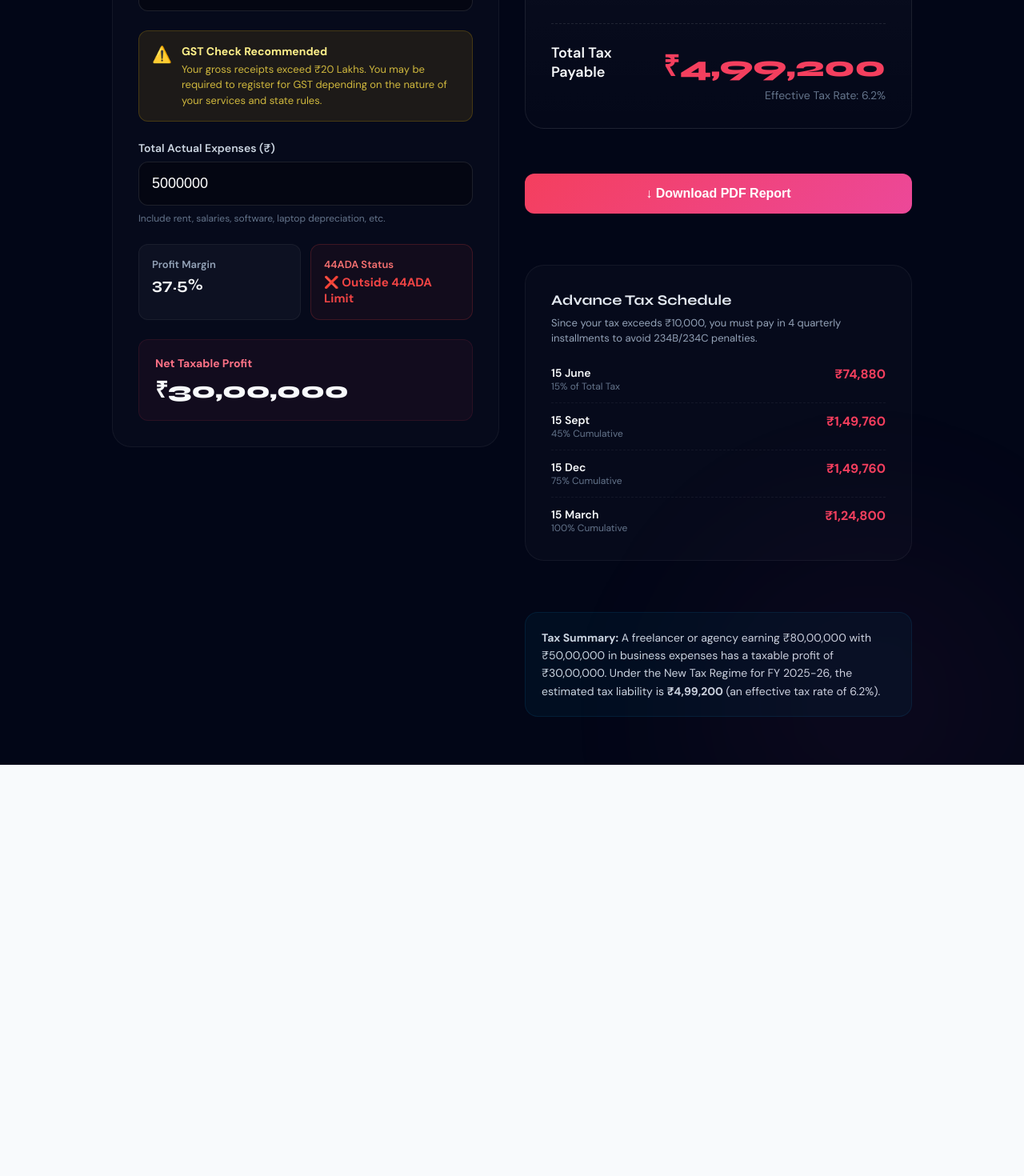
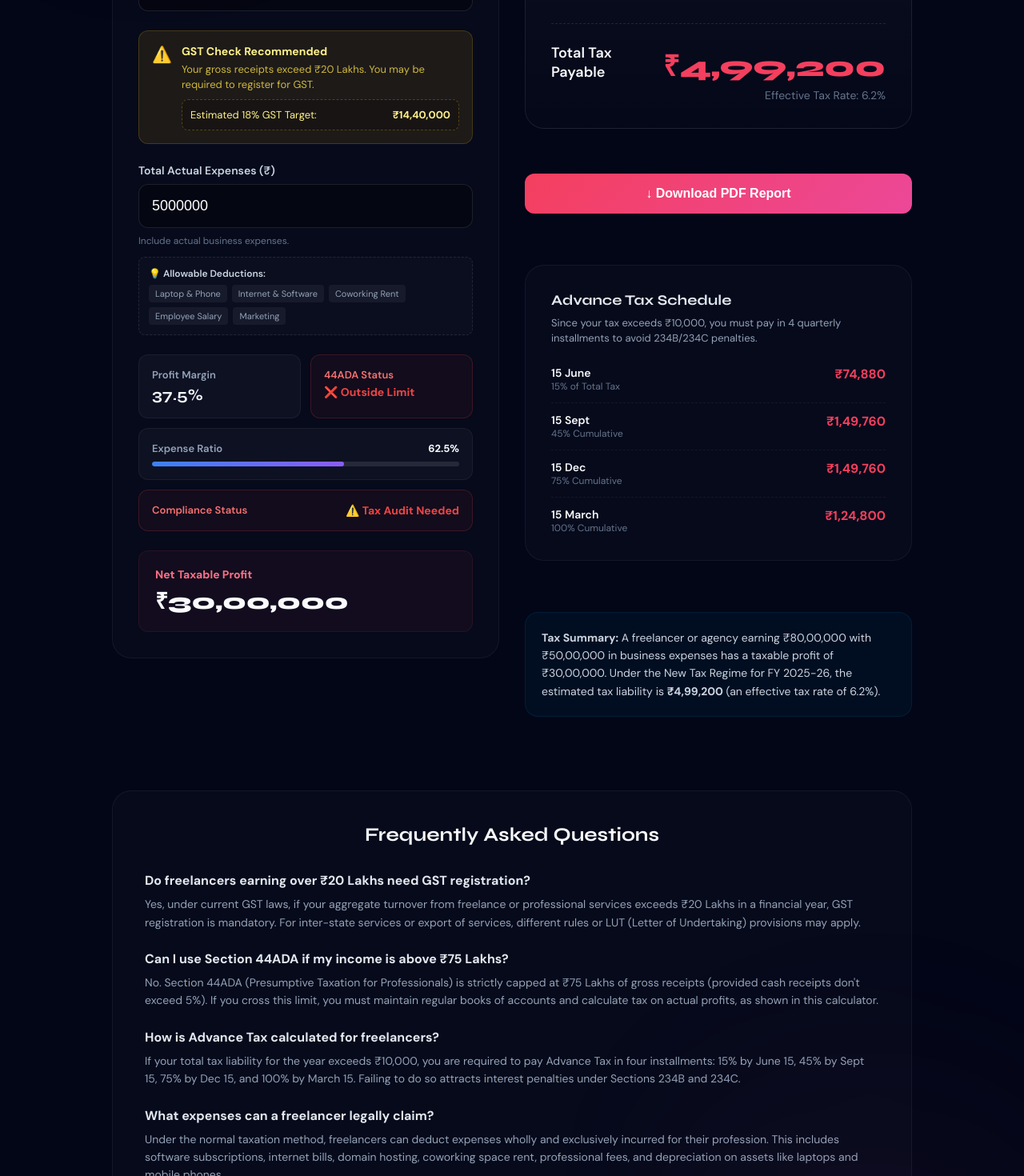
Before and after one commit to daxpatel109/karotools, a React (Vite) app: page /normal-tax-calculator in a window 1280 px wide. Shown: the part 560-2030 px from the top of the page at 80% size. Before the commit the page ends 1516 px from the top, so only its background shows below. Built offline with nearby package versions, Linux system fonts and the light colour scheme.

Commit message:
feat: Add final UX features (GST est, Expense ratio, Audit risk, FAQs)

```diff
--- a/src/NormalTaxCalculator.jsx
+++ b/src/NormalTaxCalculator.jsx
@@ -233,9 +233,15 @@ export default function NormalTaxCalculator() {
               {parseFloat(grossIncome) > 2000000 && (
                 <div style={{ padding: "16px", background: "rgba(234,179,8,0.1)", border: "1px solid rgba(234,179,8,0.2)", borderRadius: "12px", marginBottom: "24px", display: "flex", gap: "12px", alignItems: "start" }}>
                   <div style={{ fontSize: "20px" }}>⚠️</div>
-                  <div>
+                  <div style={{ flex: 1 }}>
                     <div style={{ color: "#fef08a", fontSize: "14px", fontWeight: "700", marginBottom: "4px" }}>GST Check Recommended</div>
-                    <div style={{ color: "#fde047", fontSize: "13px", opacity: 0.8, lineHeight: 1.5 }}>Your gross receipts exceed ₹20 Lakhs. You may be required to register for GST depending on the nature of your services and state rules.</div>
+                    <div style={{ color: "#fde047", fontSize: "13px", opacity: 0.8, lineHeight: 1.5, marginBottom: "8px" }}>Your gross receipts exceed ₹20 Lakhs. You may be required to register for GST.</div>
+                    <div style={{ background: "rgba(0,0,0,0.2)", padding: "10px", borderRadius: "8px", border: "1px dashed rgba(234,179,8,0.3)" }}>
+                      <div style={{ display: "flex", justifyContent: "space-between", fontSize: "13px", color: "#fef08a" }}>
+                        <span>Estimated 18% GST Target:</span>
+                        <span style={{ fontWeight: "700" }}>{formatCurrency(parseFloat(grossIncome) * 0.18)}</span>
+                      </div>
+                    </div>
                   </div>
                 </div>
               )}
@@ -251,18 +257,50 @@ export default function NormalTaxCalculator() {
                   onBlur={(e) => e.target.style.borderColor = "rgba(255,255,255,0.1)"}
                   placeholder="e.g. 5000000"
                 />
-                <p style={{ color: "#64748b", fontSize: "12px", marginTop: "8px" }}>Include rent, salaries, software, laptop depreciation, etc.</p>
+                <p style={{ color: "#64748b", fontSize: "12px", marginTop: "8px", marginBottom: "12px" }}>Include actual business expenses.</p>
+                <div style={{ background: "rgba(255,255,255,0.02)", padding: "12px", borderRadius: "8px", border: "1px dashed rgba(255,255,255,0.1)" }}>
+                  <div style={{ color: "#cbd5e1", fontSize: "12px", fontWeight: "600", marginBottom: "6px" }}>💡 Allowable Deductions:</div>
+                  <div style={{ display: "flex", flexWrap: "wrap", gap: "6px" }}>
+                    {['Laptop & Phone', 'Internet & Software', 'Coworking Rent', 'Employee Salary', 'Marketing'].map(exp => (
+                      <span key={exp} style={{ background: "rgba(255,255,255,0.05)", padding: "4px 8px", borderRadius: "4px", fontSize: "11px", color: "#94a3b8" }}>{exp}</span>
+                    ))}
+                  </div>
+                </div>
               </div>
 
-              <div style={{ display: "flex", gap: "12px", marginBottom: "24px" }}>
-                <div style={{ flex: 1, padding: "16px", background: "rgba(255,255,255,0.03)", borderRadius: "12px", border: "1px solid rgba(255,255,255,0.05)" }}>
+              <div style={{ display: "grid", gridTemplateColumns: "1fr 1fr", gap: "12px", marginBottom: "24px" }}>
+                {/* Profit Margin */}
+                <div style={{ padding: "16px", background: "rgba(255,255,255,0.03)", borderRadius: "12px", border: "1px solid rgba(255,255,255,0.05)" }}>
                   <div style={{ color: "#94a3b8", fontSize: "13px", fontWeight: "600", marginBottom: "4px" }}>Profit Margin</div>
                   <div style={{ color: "#f8fafc", fontSize: "20px", fontWeight: "700", fontFamily: "'Syne',sans-serif" }}>{results.profitMargin}%</div>
                 </div>
-                <div style={{ flex: 1, padding: "16px", background: results.is44ADAEligible ? "rgba(34,197,94,0.05)" : "rgba(239,68,68,0.05)", borderRadius: "12px", border: `1px solid ${results.is44ADAEligible ? "rgba(34,197,94,0.2)" : "rgba(239,68,68,0.2)"}` }}>
+
+                {/* 44ADA Status */}
+                <div style={{ padding: "16px", background: results.is44ADAEligible ? "rgba(34,197,94,0.05)" : "rgba(239,68,68,0.05)", borderRadius: "12px", border: `1px solid ${results.is44ADAEligible ? "rgba(34,197,94,0.2)" : "rgba(239,68,68,0.2)"}` }}>
                   <div style={{ color: results.is44ADAEligible ? "#4ade80" : "#f87171", fontSize: "13px", fontWeight: "600", marginBottom: "4px" }}>44ADA Status</div>
-                  <div style={{ color: results.is44ADAEligible ? "#22c55e" : "#ef4444", fontSize: "15px", fontWeight: "700", display: "flex", alignItems: "center", gap: "6px" }}>
-                    {results.is44ADAEligible ? "✅ May Benefit" : "❌ Outside 44ADA Limit"}
+                  <div style={{ color: results.is44ADAEligible ? "#22c55e" : "#ef4444", fontSize: "14px", fontWeight: "700", display: "flex", alignItems: "center", gap: "6px" }}>
+                    {results.is44ADAEligible ? "✅ May Benefit" : "❌ Outside Limit"}
+                  </div>
+                </div>
+
+                {/* Expense Ratio Bar */}
+                <div style={{ gridColumn: "1 / -1", padding: "16px", background: "rgba(255,255,255,0.03)", borderRadius: "12px", border: "1px solid rgba(255,255,255,0.05)" }}>
+                  <div style={{ display: "flex", justifyContent: "space-between", marginBottom: "8px" }}>
+                    <span style={{ color: "#94a3b8", fontSize: "13px", fontWeight: "600" }}>Expense Ratio</span>
+                    <span style={{ color: "#f8fafc", fontSize: "13px", fontWeight: "700" }}>{(100 - parseFloat(results.profitMargin)).toFixed(1)}%</span>
+                  </div>
+                  <div style={{ width: "100%", height: "6px", background: "rgba(255,255,255,0.1)", borderRadius: "10px", overflow: "hidden" }}>
+                    <div style={{ height: "100%", width: `${Math.min(100, Math.max(0, 100 - parseFloat(results.profitMargin)))}%`, background: "linear-gradient(90deg, #3b82f6, #8b5cf6)", borderRadius: "10px" }} />
+                  </div>
+                </div>
+
+                {/* Audit Risk */}
+                <div style={{ gridColumn: "1 / -1", padding: "16px", background: parseFloat(grossIncome) > 7500000 ? "rgba(239,68,68,0.05)" : "rgba(34,197,94,0.05)", borderRadius: "12px", border: `1px solid ${parseFloat(grossIncome) > 7500000 ? "rgba(239,68,68,0.2)" : "rgba(34,197,94,0.2)"}` }}>
+                  <div style={{ display: "flex", justifyContent: "space-between", alignItems: "center" }}>
+                    <span style={{ color: parseFloat(grossIncome) > 7500000 ? "#f87171" : "#4ade80", fontSize: "13px", fontWeight: "600" }}>Compliance Status</span>
+                    <span style={{ color: parseFloat(grossIncome) > 7500000 ? "#ef4444" : "#22c55e", fontSize: "14px", fontWeight: "700" }}>
+                      {parseFloat(grossIncome) > 7500000 ? "⚠️ Tax Audit Needed" : "✅ No Audit Likely"}
+                    </span>
                   </div>
                 </div>
               </div>
@@ -419,6 +457,36 @@ export default function NormalTaxCalculator() {
             </div>
           </div>
 
+          {/* SEO FAQs */}
+          <div style={{ marginTop: "60px", padding: "40px", background: "rgba(255,255,255,0.02)", borderRadius: "24px", border: "1px solid rgba(255,255,255,0.05)" }}>
+            <h2 style={{ fontSize: "24px", fontWeight: "700", fontFamily: "'Syne',sans-serif", color: "#f8fafc", marginBottom: "32px", textAlign: "center" }}>Frequently Asked Questions</h2>
+            <div style={{ display: "flex", flexDirection: "column", gap: "24px" }}>
+              <div>
+                <h3 style={{ fontSize: "16px", fontWeight: "700", color: "#e2e8f0", marginBottom: "8px" }}>Do freelancers earning over ₹20 Lakhs need GST registration?</h3>
+                <p style={{ color: "#94a3b8", fontSize: "14px", lineHeight: "1.6", margin: 0 }}>Yes, under current GST laws, if your aggregate turnover from freelance or professional services exceeds ₹20 Lakhs in a financial year, GST registration is mandatory. For inter-state services or export of services, different rules or LUT (Letter of Undertaking) provisions may apply.</p>
+              </div>
+              <div>
+                <h3 style={{ fontSize: "16px", fontWeight: "700", color: "#e2e8f0", marginBottom: "8px" }}>Can I use Section 44ADA if my income is above ₹75 Lakhs?</h3>
+                <p style={{ color: "#94a3b8", fontSize: "14px", lineHeight: "1.6", margin: 0 }}>No. Section 44ADA (Presumptive Taxation for Professionals) is strictly capped at ₹75 Lakhs of gross receipts (provided cash receipts don't exceed 5%). If you cross this limit, you must maintain regular books of accounts and calculate tax on actual profits, as shown in this calculator.</p>
+              </div>
+              <div>
+                <h3 style={{ fontSize: "16px", fontWeight: "700", color: "#e2e8f0", marginBottom: "8px" }}>How is Advance Tax calculated for freelancers?</h3>
+                <p style={{ color: "#94a3b8", fontSize: "14px", lineHeight: "1.6", margin: 0 }}>If your total tax liability for the year exceeds ₹10,000, you are required to pay Advance Tax in four installments: 15% by June 15, 45% by Sept 15, 75% by Dec 15, and 100% by March 15. Failing to do so attracts interest penalties under Sections 234B and 234C.</p>
+              </div>
+              <div>
+                <h3 style={{ fontSize: "16px", fontWeight: "700", color: "#e2e8f0", marginBottom: "8px" }}>What expenses can a freelancer legally claim?</h3>
+                <p style={{ color: "#94a3b8", fontSize: "14px", lineHeight: "1.6", margin: 0 }}>Under the normal taxation method, freelancers can deduct expenses wholly and exclusively incurred for their profession. This includes software subscriptions, internet bills, domain hosting, coworking space rent, professional fees, and depreciation on assets like laptops and mobile phones.</p>
+              </div>
+            </div>
+          </div>
+
+          {/* Legal Disclaimer */}
+          <div style={{ marginTop: "40px", padding: "20px", background: "rgba(0,0,0,0.3)", borderRadius: "12px", border: "1px dashed rgba(255,255,255,0.1)", textAlign: "center" }}>
+            <p style={{ color: "#64748b", fontSize: "12px", lineHeight: "1.6", margin: 0 }}>
+              <strong>Disclaimer:</strong> This calculator provides an estimate based on the information entered and current tax rules for the New Tax Regime (FY 2025-26). Results are for educational purposes only and should not be considered professional tax advice. Tax liability may vary depending on individual circumstances, deductions, exemptions, GST obligations, and applicable laws. Please consult a Chartered Accountant before making financial decisions.
+            </p>
+          </div>
+
         </div>
       </main>
     </div>
```
